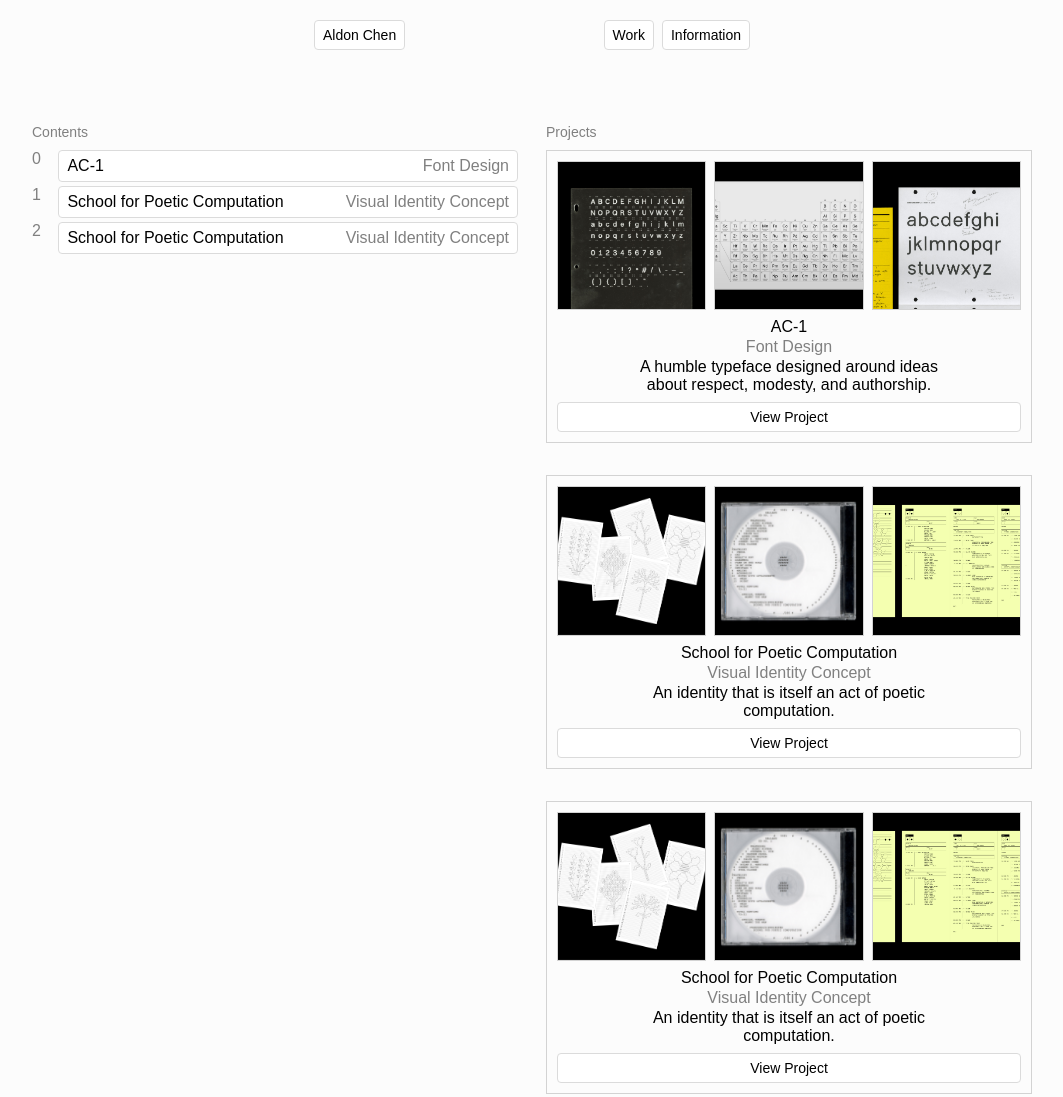
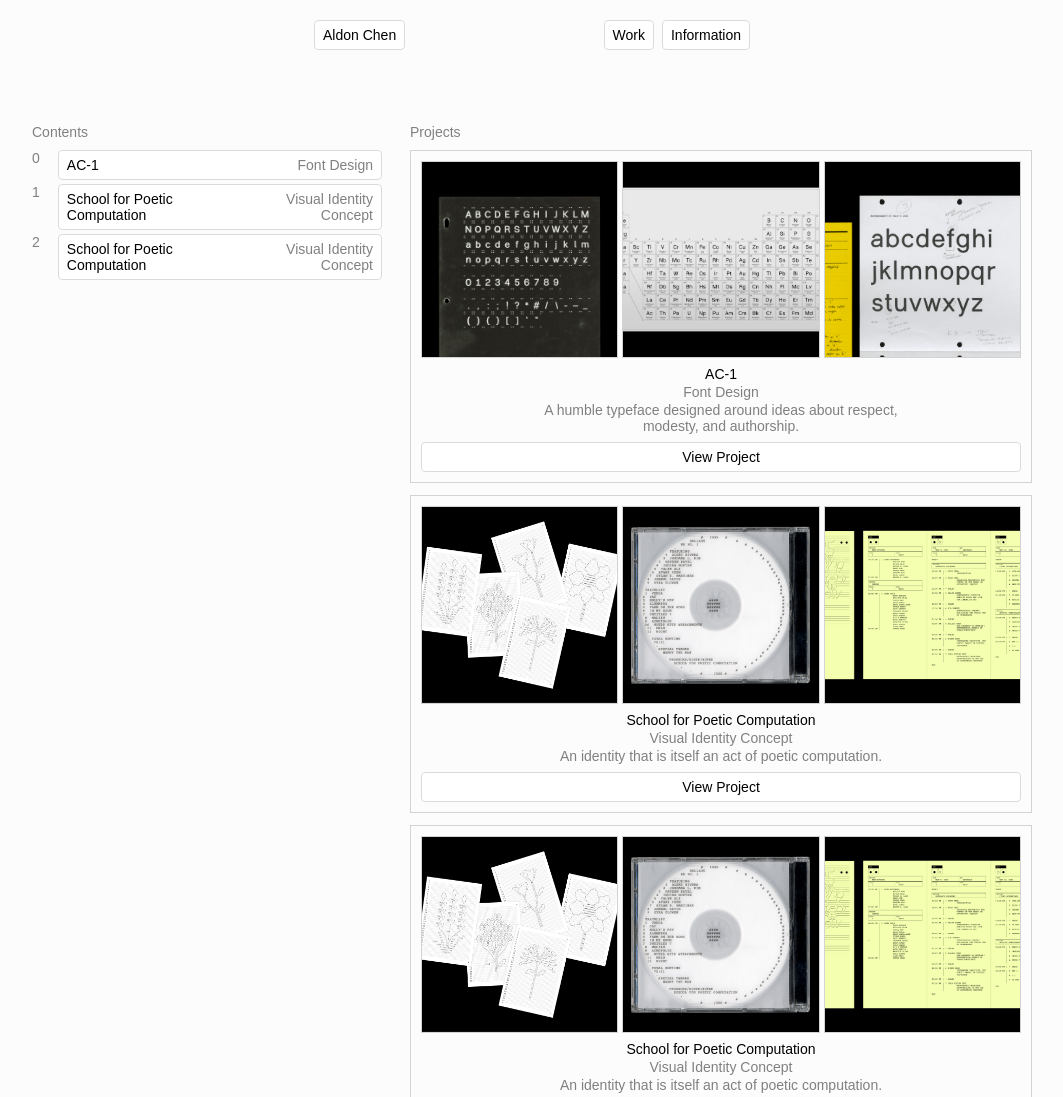
Before and after one commit to achen05/fall2024testing, a plain HTML site: page work.html in a window 1280 px wide. Shown: the top 1097 px of the page, without its empty margins (108-1171 px from the left). Drawn offline with Linux system fonts and the light colour scheme.

Commit message:
Add files via upload

```diff
--- a/style.css
+++ b/style.css
@@ -6,7 +6,7 @@
     margin: 0px;
     padding: 0px;
     font-family: Arial, Helvetica, sans-serif;
-    font-size: 16px;
+    font-size: 14px;
     line-height: auto;
     /* border: 1px dotted blue; */
     box-sizing: border-box;
@@ -45,7 +45,6 @@
 .wrapper {
     display: flex;
     flex-direction: column;
-    gap: 8px;
 }
 
 .column {
@@ -302,6 +301,7 @@
     width: 100%;
     display: flex;
     flex-direction: column;
+    max-width: 350px;
     /* border: 1px solid black; */
 }
 
@@ -314,7 +314,7 @@
 #projects-container {
     display: flex;
     flex-direction: column;
-    gap: 32px;
+    gap: 12px;
 }
 
 .project-list-item-container {
@@ -357,7 +357,7 @@
 .project-item-gallery {
     display: grid;
     grid-template-columns: repeat(3, 1fr);
-    gap: 8px;
+    gap: 4px;
 }
 
 .project-gallery-images {
@@ -370,7 +370,7 @@
     flex-direction: column;
     align-items: center;
     justify-content: center;
-    max-width: 300px;
+    max-width: 400px;
     gap: 2px;
 }
 
@@ -384,6 +384,10 @@
     padding: 10px;
 }
 
+.project-title {
+
+}
+
 .project-type {
     color: grey;
     text-align: right;
@@ -391,6 +395,7 @@
 
 .project-description {
     text-align: center;
+    color: grey;
 }
 
 /* Modal */
@@ -522,5 +527,12 @@
         max-width: 500px;
     }
 
+    .abbreviated-list-column {
+        width: 100%;
+        display: flex;
+        flex-direction: column;
+        max-width: 100%;
+        /* border: 1px solid black; */
+    }
 
 }
```
